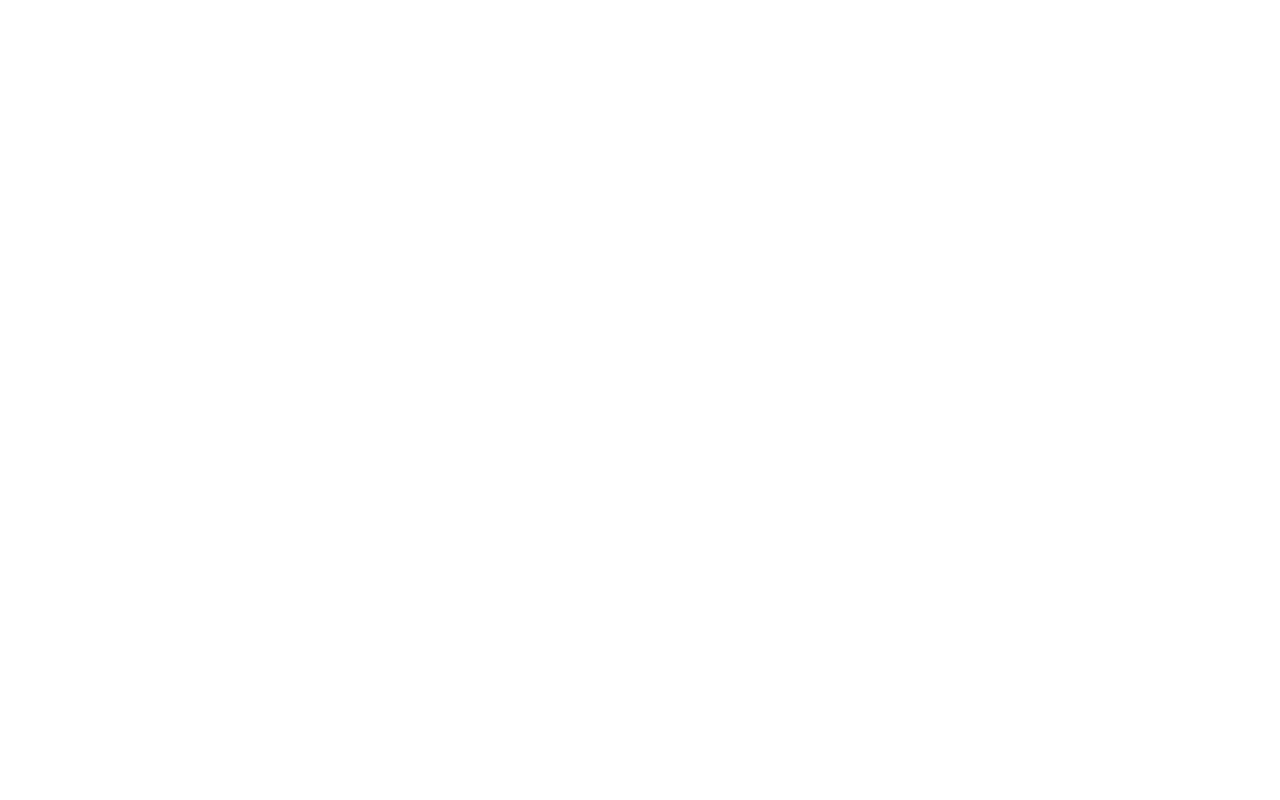
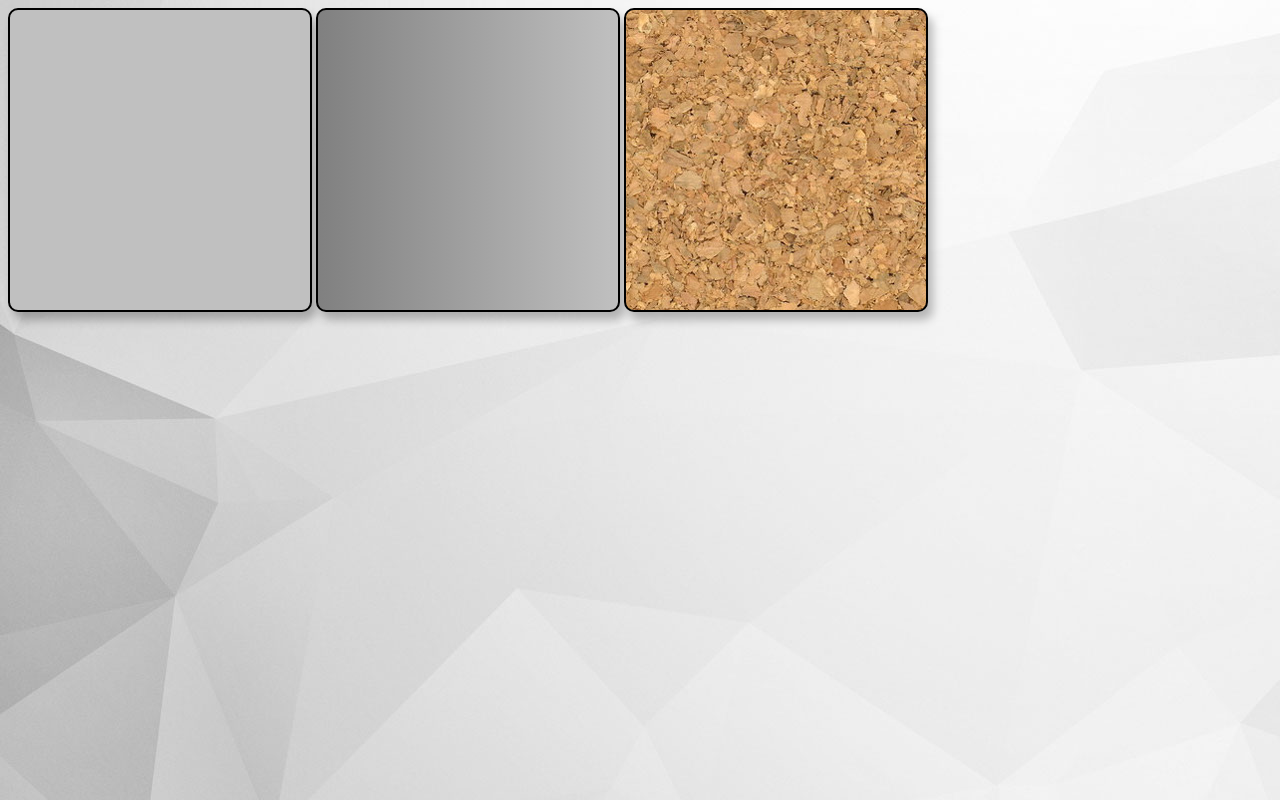
Before and after one commit to BicalhooDev/html-css, a plain HTML site: page exercicios/exe022/index.htm in a window 1280 px wide. Drawn offline with Linux system fonts and the light colour scheme.

Commit message:
criando quadrados com plano de fundo

```diff
--- a/exercicios/exe022/index.htm
+++ b/exercicios/exe022/index.htm
@@ -1,11 +1,47 @@
 <!DOCTYPE html>
-<html lang="en">
+<html lang="pt-br">
 <head>
     <meta charset="UTF-8">
     <meta name="viewport" content="width=device-width, initial-scale=1.0">
-    <title>Document</title>
+    <title>teste de imagem de fundo</title>
+
+    <style>
+        body {
+            background-image: url('imagens/wallpaper004.jpg');
+        }
+        .quadrado {
+            display: inline-block;
+            border: solid 2px black;
+            border-radius: 10px;
+            box-shadow: 5px 8px 10px rgba(0, 0, 0, 0.255);
+            width: 300px;
+            height: 300px;
+            background-color: #8b8b8b;
+        }
+        #quad1 {
+            background-color: silver;
+        }
+
+        #quad2 {
+            background-image: linear-gradient(to right, grey, silver);
+        }
+
+        #quad3 {
+            background-image: url('imagens/wallpaper001.jpg');
+        }
+
+
+    </style>
 </head>
 <body>
+    <div class="quadrado" id="quad1">
 
+    </div>
+    <div class="quadrado" id="quad2">
+
+    </div>
+    <div class="quadrado" id="quad3">
+
+    </div>
 </body>
 </html>
```
